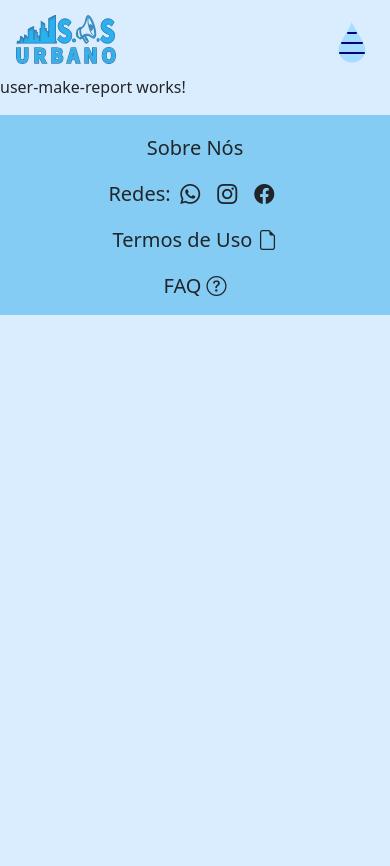
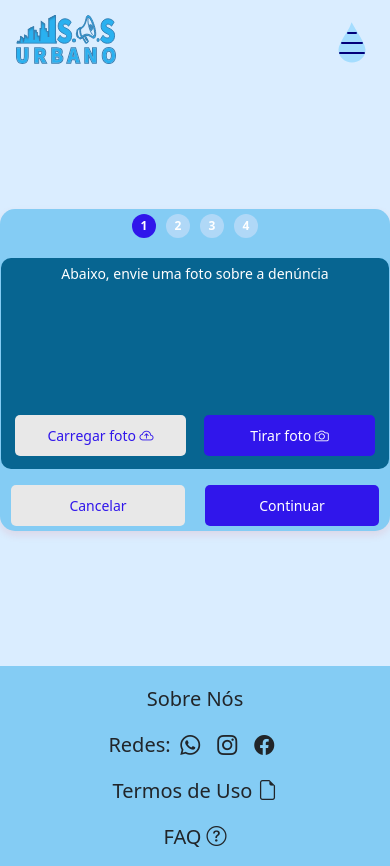
Before and after one commit to RafaelTabolka/fatec_sos_urbano_frontend, an Angular app: page /user-make-report in a window 390 px wide. Before the commit the page ends 844 px from the top, so only its background shows below. Built offline with nearby package versions, Linux system fonts and the light colour scheme.

Commit message:
Criado a tela responsiva de fazer denúncia

```diff
--- a/src/app/components/navbar/navbar.component.ts
+++ b/src/app/components/navbar/navbar.component.ts
@@ -10,6 +10,6 @@ import { RouterLink, RouterLinkActive } from '@angular/router';
   styleUrl: './navbar.component.css'
 })
 export class NavbarComponent {
-  haveLogin:boolean = false;
-  haveNotLogin:boolean = true;
+  haveLogin:boolean = true;
+  haveNotLogin:boolean = false;
 }
--- a/src/app/pages/user/user-make-report/user-make-report.component.css
+++ b/src/app/pages/user/user-make-report/user-make-report.component.css
@@ -0,0 +1,247 @@
+body {
+    margin: 0;
+    padding: 0;
+    background-color: #DAEDFF;
+    color: #1e1e1e;
+    display: flex;
+    justify-content: center;
+    align-items: center;
+    height: 70vh;
+}
+
+.passos {
+    width: 30px;
+    height: 30px;
+    background-color: #b0d8f7;
+    color: #fff;
+    font-size: 16px;
+    font-weight: bold;
+    border-radius: 50%;
+    display: flex;
+    justify-content: center;
+    align-items: center;
+
+}
+
+.passos.active {
+    background-color: #3016EB;
+}
+
+.numeros {
+    display: flex;
+    justify-content: center;
+    gap: 10px;
+    margin-bottom: 20px;
+}
+
+.centro {
+    background-color: #84CCF4;
+    padding: 20px;
+    border-radius: 15px;
+    width: 90%;
+    max-width: 500px;
+    box-shadow: 0 4px 8px rgba(240, 15, 15, 0.1);
+
+
+}
+
+.content {
+    display: flex;
+    flex-direction: column;
+    align-items: center;
+    justify-content: space-between;
+    background-color: #076591;
+    color: white;
+    height: 25vh;
+    border-radius: 10px;
+
+}
+.content2 {
+    display: flex;
+    flex-direction: column;
+    align-items: center;
+    justify-content: space-between;
+    background-color: #076591;
+    color: white;
+    height: 25vh;
+    border-radius: 10px;
+
+}
+.content3 {
+    display: flex;
+    flex-direction: column;
+    align-items: center;
+    justify-content: flex-start;
+    background-color: #076591;
+    color: white;
+    height: 35vh;
+    border-radius: 10px;
+
+}
+
+.mapa {
+    width: 400px;
+    height: 150px;
+    border-radius: 10px;
+    margin-top: 20px;
+    margin: 0;
+    padding: 0;
+    display: flex;
+    flex-wrap: wrap;
+    justify-content: space-around;
+}
+
+.font{
+    color: #00007B;
+}
+
+.display {
+    display: flex;
+    justify-content: space-around;
+    margin-top: 15px;
+}
+
+
+.btn-load-photo {
+    width: 100%;
+
+}
+
+.espaco{
+    display: flex;
+    align-items: center;
+    gap: 10px;
+
+}
+
+button {
+    font-size: 16px;
+    border: none;
+    padding: 10px 15px;
+    border-radius: 5px;
+    cursor: pointer;
+    /* display: flex;
+    align-items: center; */
+    gap: 5px;
+
+}
+.btn-back{
+    cursor: pointer;
+}
+.btbranco {
+    background-color: #E8E8E8;
+
+    color: #3016EB;
+}
+
+.btbranco:hover {
+    background-color: #d0e7f8;
+    transition: 0.3s;
+}
+
+.btazul {
+    background-color: #3016EB;
+    color: white;
+}
+
+.btazul:hover {
+    background-color: #2411cf;
+    transition: 0.3s;
+}
+
+@media(max-width: 520px){
+    .mapa{
+        width: 350px;
+        height: 150px;
+    }
+}
+
+@media(max-width: 450px){
+    .mapa{
+        width: 300px;
+        height: 150px;
+    }
+    .content3{
+        height: 40vh;
+    }
+}
+
+@media(max-width: 400px) {
+    .btazul{
+        width: 45%;
+        font-size: 14px;
+        text-align: center;
+    }
+    .btbranco{
+        width: 45%;
+        font-size: 14px;
+        text-align: center;
+    }
+   .centro{
+    padding: 1px;
+    width: 100%;
+   }
+   .passos{
+    width: 24px;
+    height: 24px;
+    font-size: 12px;
+   }
+   .content{
+    font-size: 14px;
+    padding: 5px;
+   }
+   .content2{
+    font-size: 14px;
+    padding: 5px;
+   }
+   .espaco{
+    display: flex;
+    align-items: center;
+    gap: 3px;
+    }
+    .font{
+        font-size: 12px;
+        display: flex;
+        justify-content: start;
+    }
+    .form-control{
+        font-size: 16px;
+    }
+    .btn{
+        font-size: 14px;
+    }
+    .mapa{
+        width: 250px;
+        height: 150px;
+    }
+}
+
+@media(max-width: 350px){
+    .mapa{
+        width: 250px;
+        height: 150px;
+    }
+    .content3{
+        height: 40vh;
+    }
+}
+
+@media(max-width: 275px){
+    .mapa{
+        width: 200px;
+        height: 150px;
+    }
+    .content3{
+        height: 40vh;
+    }
+}
+@media(max-width: 200px){
+    .mapa{
+        width: 195px;
+        height: 150px;
+        padding: 1px;
+    }
+    .content3{
+        height: 40vh;
+    }
+}
--- a/src/app/pages/user/user-make-report/user-make-report.component.html
+++ b/src/app/pages/user/user-make-report/user-make-report.component.html
@@ -1 +1,113 @@
-<p>user-make-report works!</p>
+<body *ngIf="makeReport1">
+<main class="centro">
+    <div class="numeros mt-1">
+        <span class="passos active">1</span>
+        <span class="passos">2</span>
+        <span class="passos">3</span>
+        <span class="passos">4</span>
+    </div>
+
+    <div class="content">
+        <p>Abaixo, envie uma foto sobre a denúncia</p>
+        <div class="display btn-load-photo mb-2">
+            <button class="btbranco">
+                <span>Carregar foto <i class="bi bi-cloud-arrow-up"></i></span>
+            </button>
+            <button class="btazul">
+                <span>Tirar foto <i class="bi bi-camera"></i></span>
+            </button>
+        </div>
+
+
+    </div>
+    <div class="display d-flex justify-content-around mt-3 mb-1">
+        <button class="btbranco  d-flex justify-content-center">Cancelar</button>
+        <button (click)="alterState()" class="btazul  d-flex justify-content-center">Continuar</button>
+    </div>
+</main>
+</body>
+
+<body *ngIf="makeReport2">
+<main class="centro">
+    <i (click)="revertState()" class="bi bi-arrow-left btn-back"></i>
+    <div class="numeros mt-1">
+        <span class="passos active">1</span>
+        <span class="passos active">2</span>
+        <span class="passos">3</span>
+        <span class="passos">4</span>
+    </div>
+
+    <div class="content2">
+        <div class="form-floating col-11 mt-1">
+            <textarea class="form-control" placeholder="Leave a comment here" id="floatingTextarea2" style="height: 75px"></textarea>
+            <label class="font"for="floatingTextarea2">Descreva o vazamento: </label>
+        </div>
+        <p class="col-12 d-flex justify-content-center ">Esse problema afeta mais pessoas?</p>
+        <div class="d-flex espaco mb-5">
+            <input class="btn"type="radio" id="yes" name="affects-others" value="Sim"><label for="yes">Sim</label>
+            <input class="btn"type="radio" id="no" name="affects-others" value="Não"><label for="no">Não</label>
+            <input class="btn"type="radio" id="idk" name="affects-others" value="Não Sei"><label for="no">Não Sei</label>
+        </div>
+
+    </div>
+    <div class="display d-flex justify-content-around mt-3  mb-1">
+        <button class="btbranco  d-flex justify-content-center">Cancelar</button>
+        <button (click)="alterState2()" class="btazul  d-flex justify-content-center">Continuar</button>
+    </div>
+</main>
+</body>
+
+<body *ngIf="makeReport3">
+<main class="centro">
+    <i (click)="revertState2()" class="bi bi-arrow-left btn-back"></i>
+    <div class="numeros mt-1">
+        <span class="passos active">1</span>
+        <span class="passos active">2</span>
+        <span class="passos active">3</span>
+        <span class="passos">4</span>
+    </div>
+
+    <div class="content3">
+        <p class="text-start">Insira a localização:</p>
+        <iframe class="mapa" src="https://www.google.com/maps/embed?pb=!1m18!1m12!1m3!1d3525.658056817217!2d-48.36269552495112!3d-21.61769558018312!2m3!1f0!2f0!3f0!3m2!1i1024!2i768!4f13.1!3m3!1m2!1s0x94b8e159d287a237%3A0x70df7e81597e2d08!2sFatec%20Mat%C3%A3o!5e1!3m2!1spt-BR!2sbr!4v1733073249176!5m2!1spt-BR!2sbr"
+         allowfullscreen=""
+         loading="fast"
+         referrerpolicy="no-referrer-when-downgrade">
+        </iframe>
+        <p>Av. Habib Gabriel, 1360 - Res. Olivio Benassi</p>
+    </div>
+
+    <div class="display d-flex justify-content-around mt-3  mb-1">
+        <button class="btbranco  d-flex justify-content-center">Cancelar</button>
+        <button (click)="alterState3()" class="btazul  d-flex justify-content-center">Continuar</button>
+    </div>
+</main>
+</body>
+
+<body *ngIf="makeReport4">
+    <main class="centro">
+        <i (click)="revertState3()" class="bi bi-arrow-left btn-back"></i>
+        <div class="numeros mt-1">
+            <span class="passos active">1</span>
+            <span class="passos active">2</span>
+            <span class="passos active">3</span>
+            <span class="passos active">4</span>
+        </div>
+
+        <div>
+           <p>Lembre-se, de acordo com o Código Penal Brasileiro, a falsificação de informações com a intenção de prejudicar alguém ou de induzir a uma investigação errada pode levar a penalidades.<br>
+            Deseja continuar?</p>
+        </div>
+
+        <div class="display d-flex justify-content-around mt-3  mb-1">
+            <button class="btbranco w-50 d-flex justify-content-center">Cancelar</button>
+            <button class="btazul w-50 d-flex justify-content-center">Continuar</button>
+        </div>
+        <div class="form-check ">
+            <input class="form-check-input pointer" type="checkbox" value="concordo" id="flexCheckIndeterminate">
+            <label class="form-check-label " for="flexCheckIndeterminate">
+              Li e aceito os termos
+            </label>
+          </div>
+    </main>
+    </body>
--- a/src/app/pages/user/user-make-report/user-make-report.component.ts
+++ b/src/app/pages/user/user-make-report/user-make-report.component.ts
@@ -1,12 +1,47 @@
+import { CommonModule } from '@angular/common';
 import { Component } from '@angular/core';
 
 @Component({
   selector: 'app-user-make-report',
   standalone: true,
-  imports: [],
+  imports: [CommonModule],
   templateUrl: './user-make-report.component.html',
   styleUrl: './user-make-report.component.css'
 })
 export class UserMakeReportComponent {
+  makeReport1: boolean = true;
+  makeReport2: boolean = false;
+  makeReport3: boolean = false;
+  makeReport4: boolean = false;
 
+  alterState() {
+    this.makeReport1 = false;
+    this.makeReport2 = true;
+  }
+  alterState2() {
+    this.makeReport1 = false;
+    this.makeReport2 = false;
+    this.makeReport3 = true;
+  }
+  alterState3() {
+    this.makeReport1 = false;
+    this.makeReport2 = false;
+    this.makeReport3 = false;
+    this.makeReport4 = true;
+  }
+  revertState() {
+    this.makeReport1 = true;
+    this.makeReport2 = false;
+  }
+  revertState2() {
+    this.makeReport1 = false;
+    this.makeReport2 = true;
+    this.makeReport3 = false;
+  }
+  revertState3() {
+    this.makeReport1 = false;
+    this.makeReport2 = false;
+    this.makeReport3 = true;
+    this.makeReport4 = false;
+  }
 }
```
